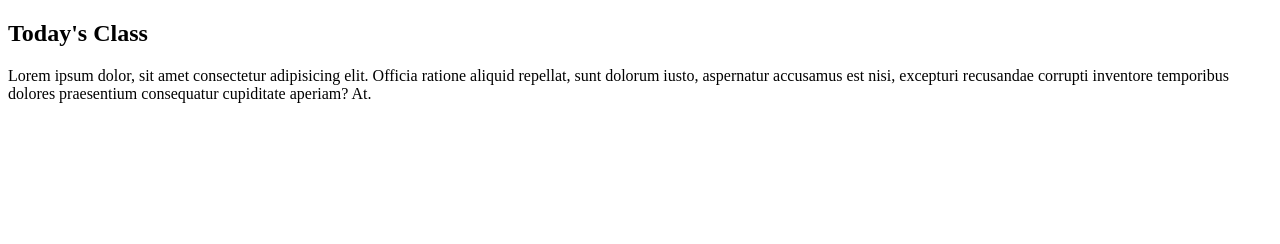
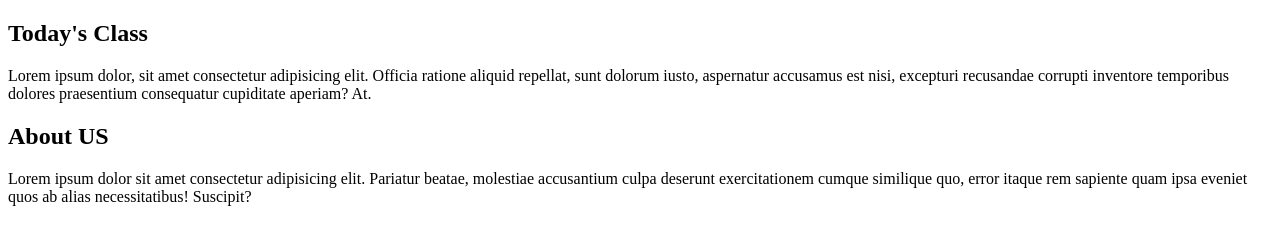
Before and after one commit to ainas247/collabo, a plain HTML site: page index.html in a window 1280 px wide. Drawn offline with Linux system fonts and the light colour scheme.

Commit message:
i created section2

```diff
--- a/index.html
+++ b/index.html
@@ -14,8 +14,13 @@
                     sit amet consectetur adipisicing elit. Officia ratione aliquid repellat, sunt dolorum iusto, aspernatur accusamus est nisi, excepturi recusandae corrupti inventore temporibus dolores praesentium consequatur cupiditate aperiam? At.</p>
             </div>
         </section>
-
     </div>
+    <section>
+        <div>
+            <h1>About US</h1>
+            <p>Lorem ipsum dolor sit amet consectetur adipisicing elit. Pariatur beatae, molestiae accusantium culpa deserunt exercitationem cumque similique quo, error itaque rem sapiente quam ipsa eveniet quos ab alias necessitatibus! Suscipit?</p>
+        </div>
+    </section>
 
 </body>
 </html>
```
